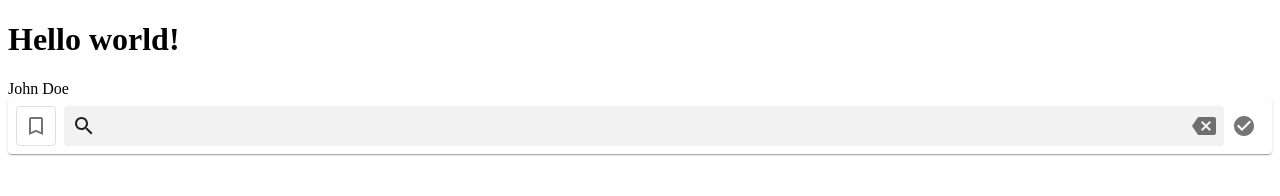
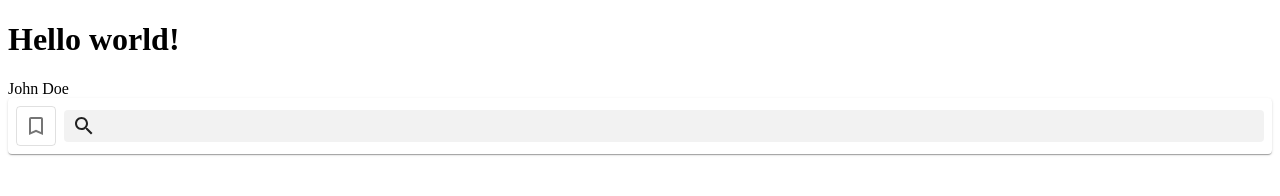
Before and after one commit to sasa9477/my-memo-app, a Next.js app: page / in a window 1280 px wide. Shown: the top 196 px of the page. Built offline with nearby package versions, Linux system fonts and the light colour scheme.

Commit message:
SearchBarをレスポンシブデザインに対応

```diff
--- a/src/components/SearchBar.tsx
+++ b/src/components/SearchBar.tsx
@@ -13,11 +13,11 @@ type SearchBarProps = {
 const SearchBar: React.FC<SearchBarProps> = (): JSX.Element => {
   const [ bookmarkSearch, setBookmarkSearch ] = useState(false)
 
-  const SearchBarBase = styled(Paper)(({ theme }) => ({
+  const SearchBarBase = styled(Paper)({
     display: 'flex',
     alignItems: 'center',
     padding: '0.5em'
-  }))
+  })
 
   const SearchArea = styled(Box)(({ theme }) => ({
     borderRadius: 4,
@@ -32,8 +32,20 @@ const SearchBar: React.FC<SearchBarProps> = (): JSX.Element => {
     margin: `0 ${theme.spacing(1)}`
   }))
 
-  const StyledInputBase = styled(InputBase)(({ theme }) => ({
+  const StyledInputBase = styled(InputBase)({
     flexGrow: 1,
+  })
+
+  const BackspaceIconButton = styled(IconButton)(({ theme }) => ({
+    [theme.breakpoints.up('sm')]: {
+      display: 'none'
+    }
+  }))
+
+  const CheckCircleIconButton = styled(IconButton)(({ theme }) => ({
+    [theme.breakpoints.up('sm')]: {
+      display: 'none'
+    }
   }))
 
   return (
@@ -50,13 +62,13 @@ const SearchBar: React.FC<SearchBarProps> = (): JSX.Element => {
           <SearchIcon/>
         </SearchIconWrapper>
         <StyledInputBase/>
-        <IconButton>
+        <BackspaceIconButton>
           <BackspaceIcon/>
-        </IconButton>
+        </BackspaceIconButton>
       </SearchArea>
-      <IconButton>
+      <CheckCircleIconButton>
         <CheckCircleIcon/>
-      </IconButton>
+      </CheckCircleIconButton>
     </SearchBarBase>
   )
 }
```
